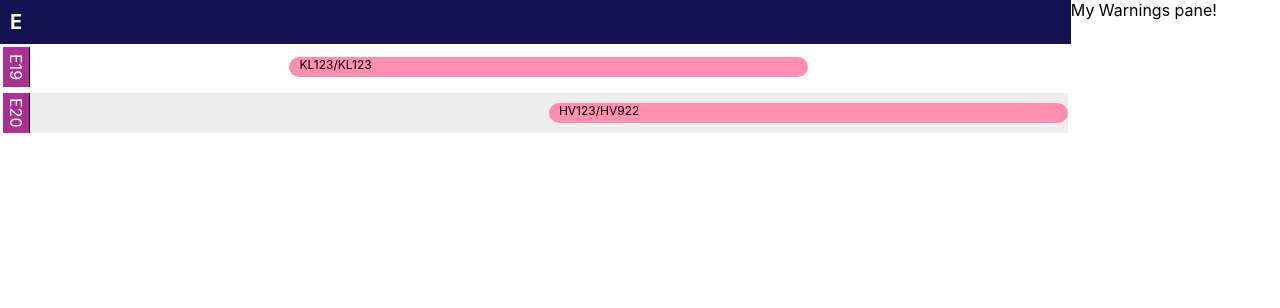
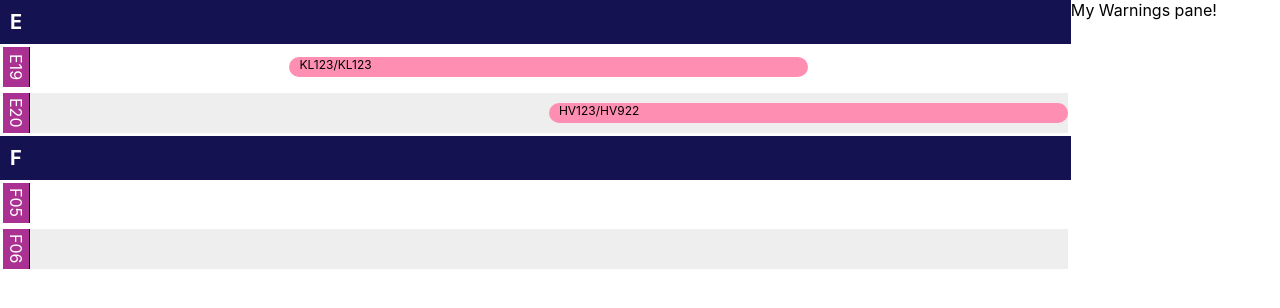
Before and after one commit to FlorisHoogenboom/react-gate-scheduler, a React (Create React App) app: page / in a window 1280 px wide. Shown: the top 308 px of the page. Built offline with nearby package versions, Linux system fonts and the light colour scheme.

Commit message:
Implement dragging and dropping.

```diff
--- a/package.json
+++ b/package.json
@@ -7,6 +7,7 @@
     "@testing-library/jest-dom": "^5.16.5",
     "@testing-library/react": "^13.4.0",
     "@testing-library/user-event": "^13.5.0",
+    "lodash": "^4.17.21",
     "moment": "^2.29.4",
     "react": "^18.2.0",
     "react-dnd": "^16.0.1",
--- a/src/Gate.js
+++ b/src/Gate.js
@@ -13,14 +13,14 @@ function getFractionOfWindow(startTime, windowInSeconds, timestamp) {
 }
 
 function Gate(
-    {startTime, windowInSeconds, standName, style, children, ...props},
+    {startTime, windowInSeconds, pierId, standId, standName, dropTurnaroundHandler, style, children, ...props},
 ) {
     const theme = useTheme();
 
     const [{canDrop, isOver}, dropRef] = useDrop(() => ({
         accept: DragTypes.FLIGHT,
         drop: (item, monitor) => {
-            console.log(item);
+            dropTurnaroundHandler(item.turnaroundId, pierId, standId);
         },
         collect: (monitor) => ({
             canDrop: !!monitor.canDrop(),
@@ -90,7 +90,7 @@ function Gate(
 
             <div style={timelineStyle}>
                 <div style={innerTimelineStyle}>
-                    {children.map((child) => {
+                    {!!children && children.map((child) => {
                         const sibt = child.props.inboundFlight.sbt;
                         const sobt = child.props.outboundFlight.sbt;
                         const left = (
--- a/src/GateChart.js
+++ b/src/GateChart.js
@@ -1,17 +1,47 @@
+import _ from 'lodash';
 import {DndProvider} from 'react-dnd';
 import {HTML5Backend} from 'react-dnd-html5-backend';
 
 import Gate from './Gate';
-import data from './data.json';
+import gateConfig from './gateConfig.json';
+import baseTurnarounds from './turnarounds.json';
 import Turnaround from './Turnaround';
 import {useTheme} from './theming';
+import {useEffect, useState} from 'react';
 
 
-function getStandName(pier, number) {
-    return [pier, number].join('');
-};
+function toNestedStructure(gateConfig, tunrarounds) {
+    let result = _.cloneDeep(gateConfig);
+
+    for (const [turnaroundId, turnaround] of Object.entries(tunrarounds)) {
+        let pier = turnaround['pier'];
+        let stand = turnaround['stand'];
+
+        if (!!!result[pier]['stands'][stand]['turnarounds']) {
+            result[pier]['stands'][stand]['turnarounds'] = [];
+        }
+        result[pier]['stands'][stand]['turnarounds'].push({
+            ...turnaround,
+            turnaroundId,
+        });
+    }
+
+    return result;
+}
 
 function GateChart({style, startTime, windowInSeconds, ...props}) {
+    const [turnarounds, setTurnarounds] = useState(baseTurnarounds);
+
+    const assignTurnaroundToStand = (turnaroundId, pierId, standId) => {
+        setTurnarounds((prevState) => {
+            let result = _.cloneDeep(prevState);
+            result[turnaroundId]['pier'] = pierId;
+            result[turnaroundId]['stand'] = standId;
+
+            return result;
+        });
+    };
+
     const theme = useTheme();
 
     const rootStyle = {
@@ -51,22 +81,26 @@ function GateChart({style, startTime, windowInSeconds, ...props}) {
     return (
         <DndProvider backend={HTML5Backend}>
             <div style={{...rootStyle, ...style}} >
-                {data.map((pier, pierIndex) =>
-                    <div key={pier.name}>
+                {!!turnarounds && Object.entries(toNestedStructure(gateConfig, turnarounds)).map(([pierId, pier]) =>
+                    <div key={pierId}>
                         <div style={pierHeaderStyle}>{pier.name}</div>
-                        {pier.stands.map((stand, standIndex) =>
+                        {Object.entries(pier.stands).map(([standId, stand], i)=>
                             <div
-                                key={getStandName(pier.name, stand.name)}
+                                key={standId}
                                 style={gateContainerStyle}>
                                 <Gate
                                     startTime={startTime}
                                     windowInSeconds={windowInSeconds}
-                                    standName={getStandName(pier.name, stand.name)}
+                                    pierId={pierId}
+                                    standId={standId}
+                                    standName={stand.name}
+                                    dropTurnaroundHandler={assignTurnaroundToStand}
                                     // eslint-disable-next-line max-len
-                                    style={standIndex % 2 === 0 ? evenGateStyleEven : eventGateStyleOdd}>
-                                    {stand.turnarounds.map((turnaround, turnaroundIndex)=>
+                                    style={i % 2 === 0 ? evenGateStyleEven : eventGateStyleOdd}>
+                                    {!!stand.turnarounds && stand.turnarounds.map((turnaround, turnaroundIndex)=>
                                         <Turnaround
-                                            key={turnaroundIndex}
+                                            key={turnaround.turnaroundId}
+                                            turnaroundId={turnaround.turnaroundId}
                                             inboundFlight={turnaround.inboundFlight}
                                             outboundFlight={turnaround.outboundFlight}></Turnaround>,
                                     )}
--- a/src/Turnaround.js
+++ b/src/Turnaround.js
@@ -4,7 +4,7 @@ import {DragTypes} from './Constants';
 import {useTheme} from './theming';
 
 
-function Turnaround({style, inboundFlight, outboundFlight, sibtMargin, sobtMargin, ...props}) {
+function Turnaround({style, turnaroundId, inboundFlight, outboundFlight, sibtMargin, sobtMargin, ...props}) {
     const theme = useTheme();
 
     const rootStyle = {
@@ -22,6 +22,7 @@ function Turnaround({style, inboundFlight, outboundFlight, sibtMargin, sobtMargi
         collect: (monitor) => ({
             isDragging: !!monitor.isDragging(),
         }),
+        item: {turnaroundId},
     }));
 
     let computedStyle;
--- a/src/data.json
+++ /dev/null
@@ -1,41 +0,0 @@
-[
-  {
-    "name": "E",
-    "stands": [
-      {
-        "name": "19",
-        "turnarounds": [
-          {
-            "inboundFlight": {
-              "flightDesignator": "KL123",
-              "sbt": "2022-01-01T10:00:00+00:00",
-              "pbt": "2022-01-01T09:56:00+00:00"
-            },
-            "outboundFlight": {
-              "flightDesignator": "KL123",
-              "sbt": "2022-01-01T11:00:00+00:00",
-              "pbt": "2022-01-01T11:15:00+00:00"
-            }
-          }
-        ]
-      },
-      {
-        "name": "20",
-        "turnarounds": [
-          {
-            "inboundFlight": {
-              "flightDesignator": "HV123",
-              "sbt": "2022-01-01T10:30:00+00:00",
-              "pbt": "2022-01-01T09:56:00+00:00"
-            },
-            "outboundFlight": {
-              "flightDesignator": "HV922",
-              "sbt": "2022-01-01T11:30:00+00:00",
-              "pbt": "2022-01-01T11:15:00+00:00"
-            }
-          }
-        ]
-      }
-    ]
-  }
-]
--- /dev/null
+++ b/src/gateConfig.json
@@ -0,0 +1,16 @@
+{
+  "E": {
+    "name": "E",
+    "stands": {
+      "E19": {"name": "E19"},
+      "E20": {"name": "E20"}
+    }
+  },
+  "F": {
+    "name": "F",
+    "stands": {
+      "F06": {"name": "F05"},
+      "E20": {"name": "F06"}
+    }
+  }
+}
--- /dev/null
+++ b/src/turnarounds.json
@@ -0,0 +1,30 @@
+{
+  "0264c440-15b6-4f27-b93e-cf45a712f0d5": {
+    "pier": "E",
+    "stand": "E19",
+    "inboundFlight": {
+      "flightDesignator": "KL123",
+      "sbt": "2022-01-01T10:00:00+00:00",
+      "pbt": "2022-01-01T09:56:00+00:00"
+    },
+    "outboundFlight": {
+      "flightDesignator": "KL123",
+      "sbt": "2022-01-01T11:00:00+00:00",
+      "pbt": "2022-01-01T11:15:00+00:00"
+    }
+  },
+  "a164def4-a067-4b64-8200-db10c04100d8": {
+    "pier": "E",
+    "stand": "E20",
+    "inboundFlight": {
+      "flightDesignator": "HV123",
+      "sbt": "2022-01-01T10:30:00+00:00",
+      "pbt": "2022-01-01T09:56:00+00:00"
+    },
+    "outboundFlight": {
+      "flightDesignator": "HV922",
+      "sbt": "2022-01-01T11:30:00+00:00",
+      "pbt": "2022-01-01T11:15:00+00:00"
+    }
+  }
+}
```
Also changed, not shown: 1 other file (tests, documents, lock files or other folders).
